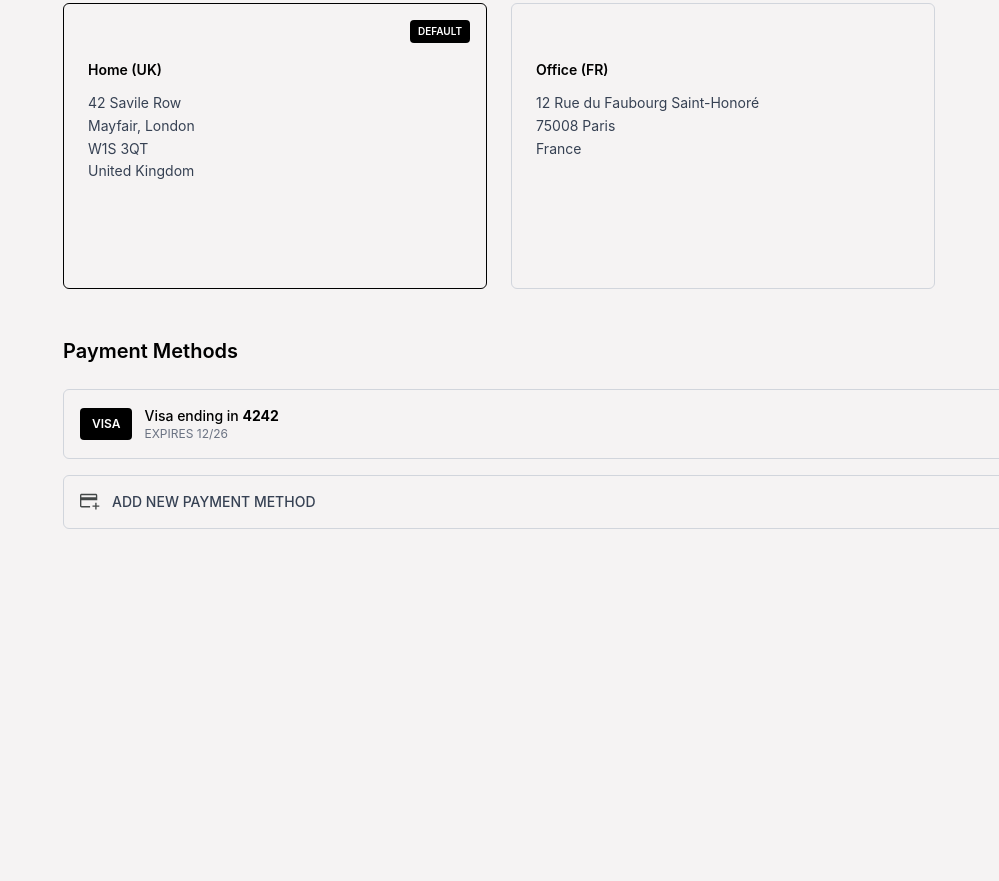
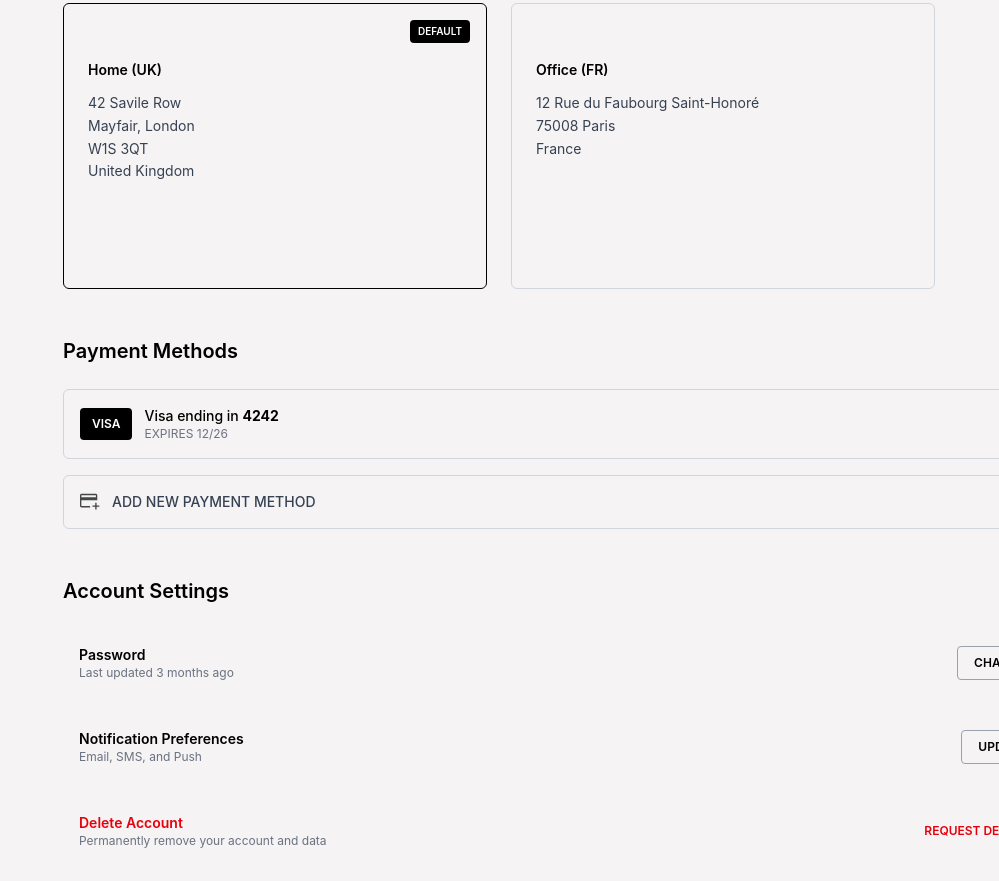
Before and after one commit to yazan-arafeh/My-first-project-STITCH, a website: page Profile.html in a window 1280 px wide. Shown: the part 939-1820 px from the top of the page, without its empty margins (281-1280 px from the left). Before the commit the page ends 1484 px from the top, so only its background shows below. Drawn offline with Linux system fonts and the light colour scheme.

Commit message:
Account Settings-section

```diff
--- a/Profile.html
+++ b/Profile.html
@@ -224,10 +224,45 @@
   </div>
 </div>
 
+</div>
 
 
+<div class="container mx-auto mt-12 sm:px-4 md:px-16 ml-3 md:ml-70 w-118 md:w-281">
+  <h2 class="text-xl font-semibold mb-6">Account Settings</h2>
+
+
+  <div class="flex items-center justify-between  p-4 mb-4">
+    <div>
+      <h3 class="text-sm font-semibold">Password</h3>
+      <p class="text-xs text-gray-500">Last updated 3 months ago</p>
+    </div>
+    <button class="border border-gray-400 text-xs font-semibold px-4 py-2 rounded hover:bg-gray-50 transition">
+      CHANGE
+    </button>
+  </div>
+
+
+  <div class="flex items-center justify-between  p-4 mb-4">
+    <div>
+      <h3 class="text-sm font-semibold">Notification Preferences</h3>
+      <p class="text-xs text-gray-500">Email, SMS, and Push</p>
+    </div>
+    <button class="border border-gray-400 text-xs font-semibold px-4 py-2 rounded hover:bg-gray-50 transition">
+      UPDATE
+    </button>
+  </div>
+
+
+  <div class="flex items-center justify-between  p-4 mb-4">
+    <div>
+      <h3 class="text-sm font-semibold text-red-600">Delete Account</h3>
+      <p class="text-xs text-gray-500">Permanently remove your account and data</p>
+    </div>
+    <button class="text-red-600 text-xs font-semibold hover:underline">
+      REQUEST DELETION
+    </button>
+  </div>
 </div>
-
 
 
 </body>
```
Also changed, not shown: src/output.css.
